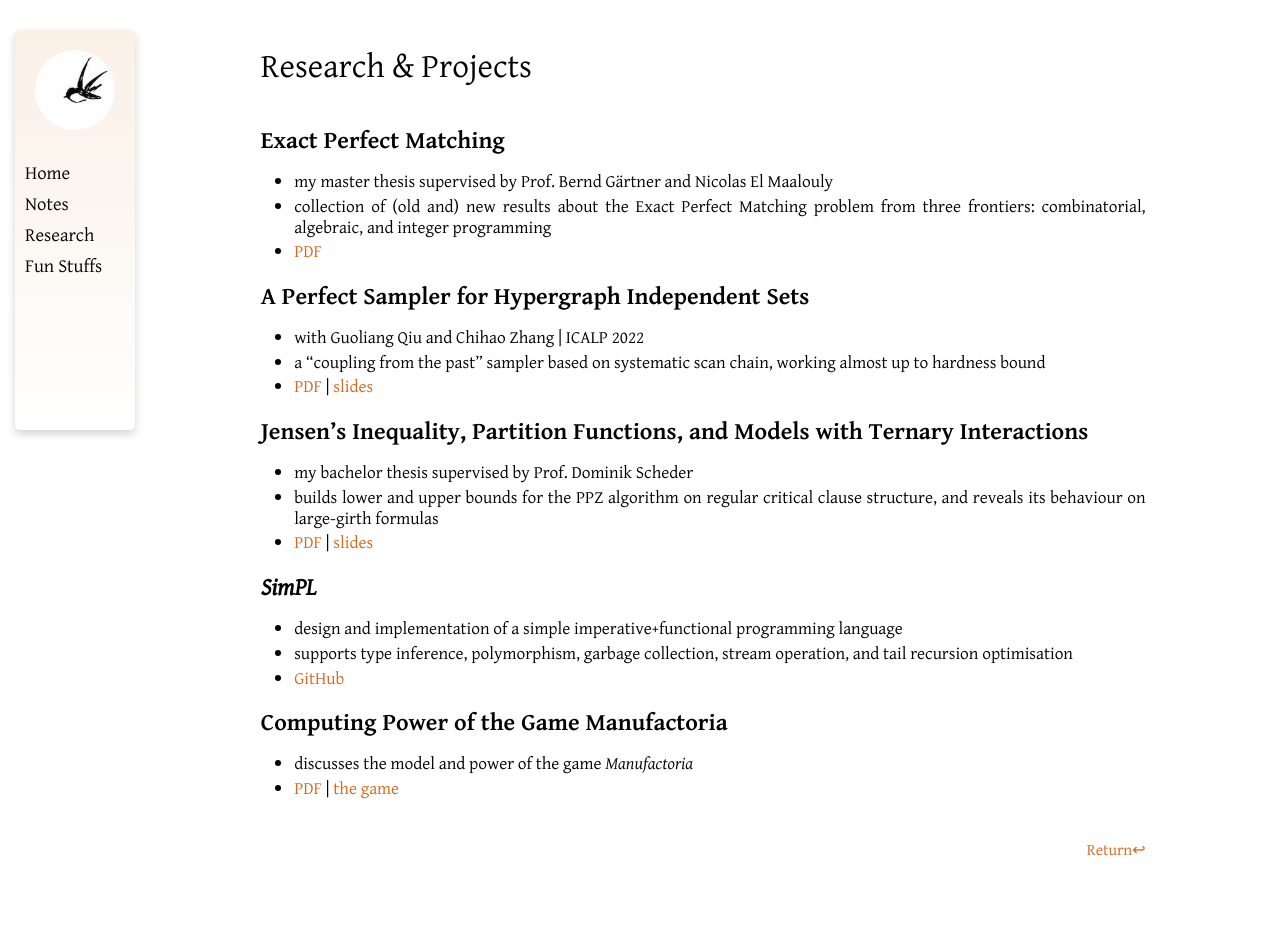
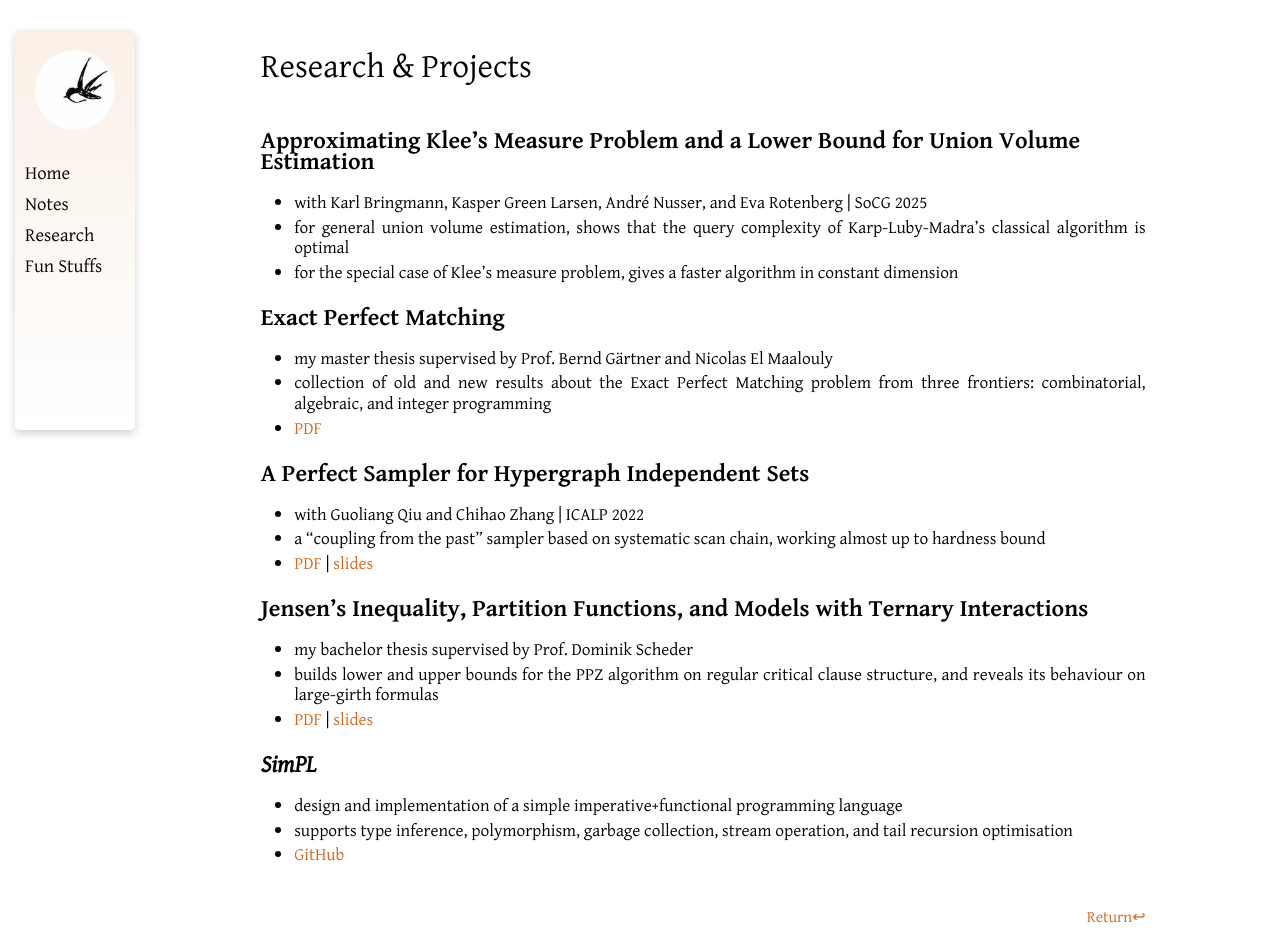
Before and after one commit to YanhengWang/yanhengwang.github.io, a Jekyll site: the page built from research/index.md, in a window 1280 px wide. Built offline with Jekyll 4.4.1, drawn with Linux system fonts in a browser that asks for light colours; before the commit the page ends 900 px from its top, so only the background shows below that.

Commit message:
update index pages

```diff
--- a/research/index.md
+++ b/research/index.md
@@ -3,10 +3,16 @@ layout: linear
 title: Research & Projects
 ---
 
+# Approximating Klee's Measure Problem and a Lower Bound for Union Volume Estimation
+
+- with Karl Bringmann, Kasper Green Larsen, André Nusser, and Eva Rotenberg &#124; SoCG 2025
+- for general union volume estimation, shows that the query complexity of Karp-Luby-Madra's classical algorithm is optimal
+- for the special case of Klee's measure problem, gives a faster algorithm in constant dimension
+
 # Exact Perfect Matching
 
 - my master thesis supervised by Prof. Bernd Gärtner and Nicolas El Maalouly
-- collection of (old and) new results about the Exact Perfect Matching problem from three frontiers: combinatorial, algebraic, and integer programming
+- collection of old and new results about the Exact Perfect Matching problem from three frontiers: combinatorial, algebraic, and integer programming
 - [PDF](./master-thesis.pdf)
 
 # A Perfect Sampler for Hypergraph Independent Sets
@@ -26,8 +32,3 @@ title: Research & Projects
 - design and implementation of a simple imperative+functional programming language
 - supports type inference, polymorphism, garbage collection, stream operation, and tail recursion optimisation
 - [GitHub](https://github.com/YanhengWang/SimPL)
-
-# Computing Power of the Game Manufactoria
-
-- discusses the model and power of the game *Manufactoria*
-- [PDF](./Manufactoria.pdf) &#124; [the game](http://pleasingfungus.com/Manufactoria/)
```
Also changed, not shown: index.md (+3 -3 lines), notes/fine-grained/index.md (added, +7 -0 lines), notes/fragments/index.md (+2 -1 lines), 2 other files.
